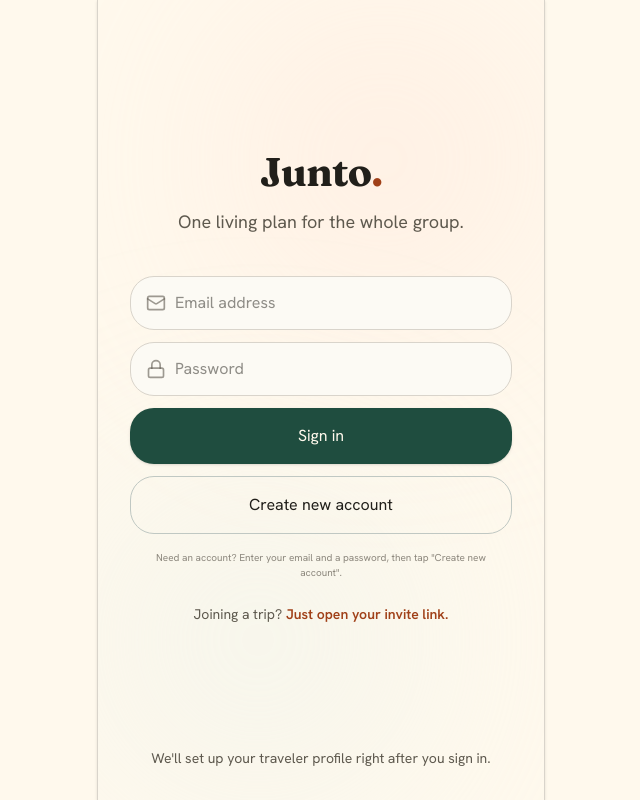
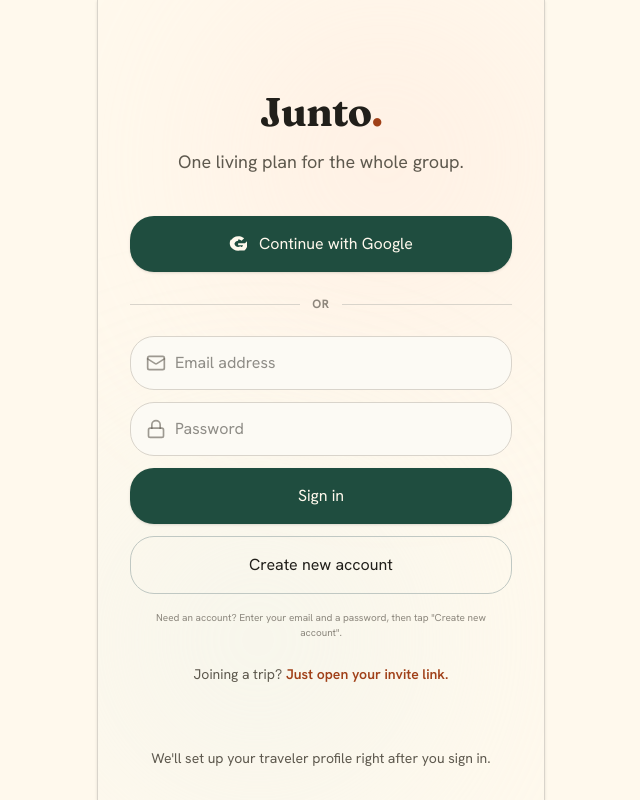
Before and after one commit to muditgarg81/junto, a Next.js app: page /signin in a window 1280 px wide. Shown: the whole page, without its empty margins (319-959 px from the left). Built offline with nearby package versions, Linux system fonts and the light colour scheme; no server answers.

Commit message:
feat: restore secure Google Sign-in flow from scratch

```diff
--- a/app/signin/SignInForm.tsx
+++ b/app/signin/SignInForm.tsx
@@ -62,7 +62,6 @@
         const oauthUrl = `https://junto-three.vercel.app/api/auth/google?redirect=${encodeURIComponent(nativeRedirectPath)}`;
 
         const listener = await Browser.addListener('browserFinished', async () => {
-          alert("debug: browserFinished triggered!");
           await listener.remove();
           setLoading(false);
 
@@ -81,7 +80,6 @@
           }
         });
 
-        alert("debug: Opening Custom Tab with url:\n" + oauthUrl);
         await Browser.open({ url: oauthUrl, presentationStyle: 'popover' });
         return; // stay in loading state — listener or deep link will handle redirect
       }
@@ -179,6 +177,24 @@
 
           {!loading && (
             <>
+              {/* Google Button */}
+              <button
+                type="button"
+                onClick={handleGoogleSignIn}
+                className="w-full flex items-center justify-center gap-3 bg-[#1f4d3f] hover:bg-[#15342a] text-surface font-body-md font-semibold py-4 px-6 rounded-xl shadow-sm hover:shadow active:scale-[0.99] transition duration-200 cursor-pointer"
+              >
+                <svg className="w-4.5 h-4.5 shrink-0" viewBox="0 0 24 24" fill="currentColor">
+                  <path d="M21.35 11.1h-9.17v2.73h6.51c-.33 1.56-1.56 2.95-3.24 3.75v3.02h5.18c3.07-2.83 4.84-7 4.84-11.91 0-.62-.06-1.22-.16-1.59zM12.18 21c3.24 0 5.97-1.07 7.96-2.91l-5.18-3.02c-.77.52-1.77.83-2.78.83-2.14 0-3.96-1.43-4.61-3.37H2.23v3.13C4.19 18.66 7.93 21 12.18 21zM7.57 12.53a5.4 5.4 0 010-3.06V6.34H2.23a9.99 9.99 0 000 9.32l5.34-3.13zM12.18 5.92c1.77 0 3.35.61 4.6 1.8l3.43-3.43C18.15 2.37 15.42 1.5 12.18 1.5 7.93 1.5 4.19 3.84 2.23 7.97l5.34 3.13c.65-1.94 2.47-3.37 4.61-3.37z"/>
+                </svg>
+                Continue with Google
+              </button>
+
+              <div className="flex items-center gap-3 py-2">
+                <div className="flex-grow border-t border-border-warm-grey" />
+                <span className="text-[10px] font-label-caps text-muted-text/70 tracking-widest">OR</span>
+                <div className="flex-grow border-t border-border-warm-grey" />
+              </div>
+
               {/* Email + Password Form */}
               <form onSubmit={handleEmailPasswordSubmit} className="space-y-3 text-left">
                 <div className="relative">
--- a/components/NativeInit.tsx
+++ b/components/NativeInit.tsx
@@ -28,7 +28,6 @@
 
           // Add listener to capture incoming URL custom schemes (juntofun://callback)
           await App.addListener('appUrlOpen', async (data: any) => {
-            alert('debug: appUrlOpen triggered! URL:\n' + data.url);
             console.log('App opened with URL:', data.url);
 
             try {
@@ -49,15 +48,12 @@
                     const storedNonce = sessionStorage.getItem('oauth_nonce');
                     if (storedNonce || pathNonce) {
                       if (pathNonce !== storedNonce) {
-                        alert('debug: Nonce mismatch! Ignoring deep link.\npathNonce: ' + pathNonce + '\nstoredNonce: ' + storedNonce);
                         console.log('Nonce mismatch. Ignoring old/spurious deep link intent.', { pathNonce, storedNonce });
                         return;
                       }
                       // Clear the nonce so it cannot be reused
                       sessionStorage.removeItem('oauth_nonce');
                     }
-
-                    alert('debug: Nonce matched! Closing Custom Tab and redirecting to:\n' + redirectPath);
 
                     // Close Chrome Custom Tab securely
                     try {
```
Also changed, not shown: 1 other file (tests, documents, lock files or other folders).
